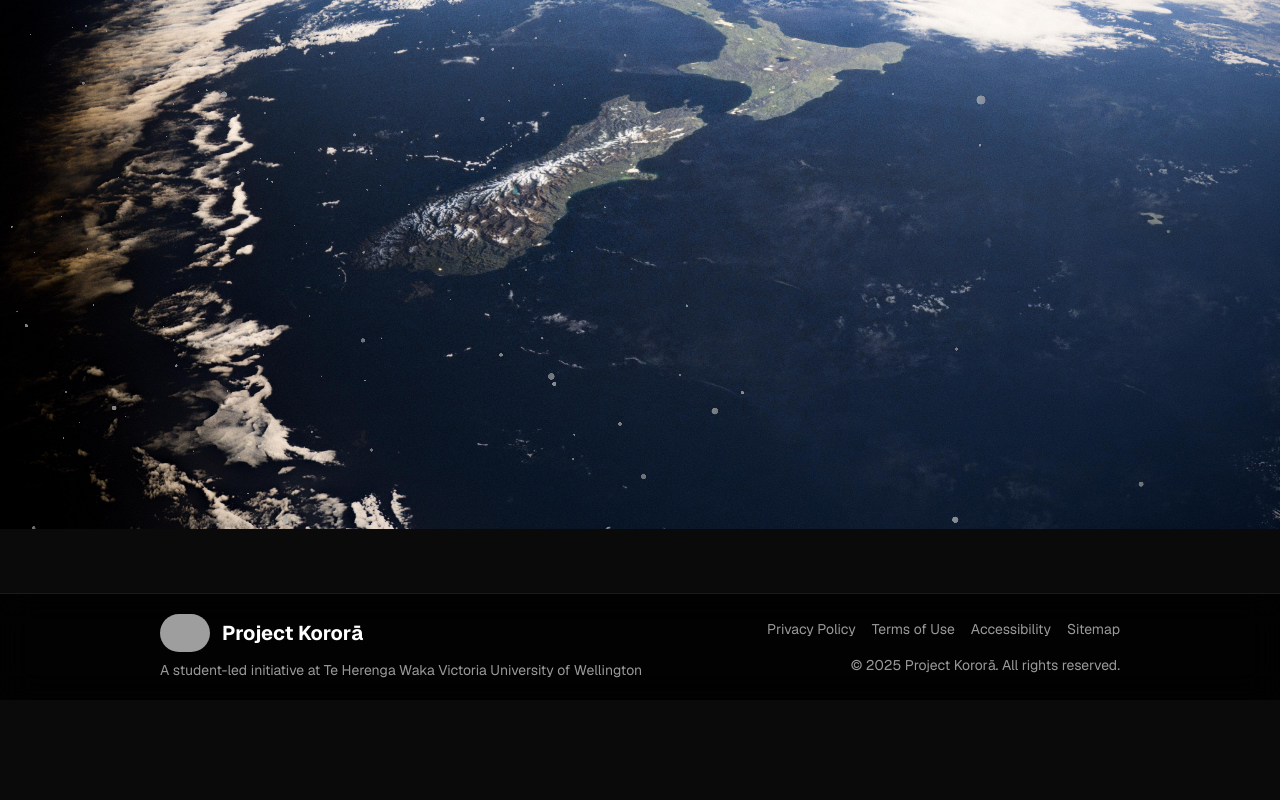
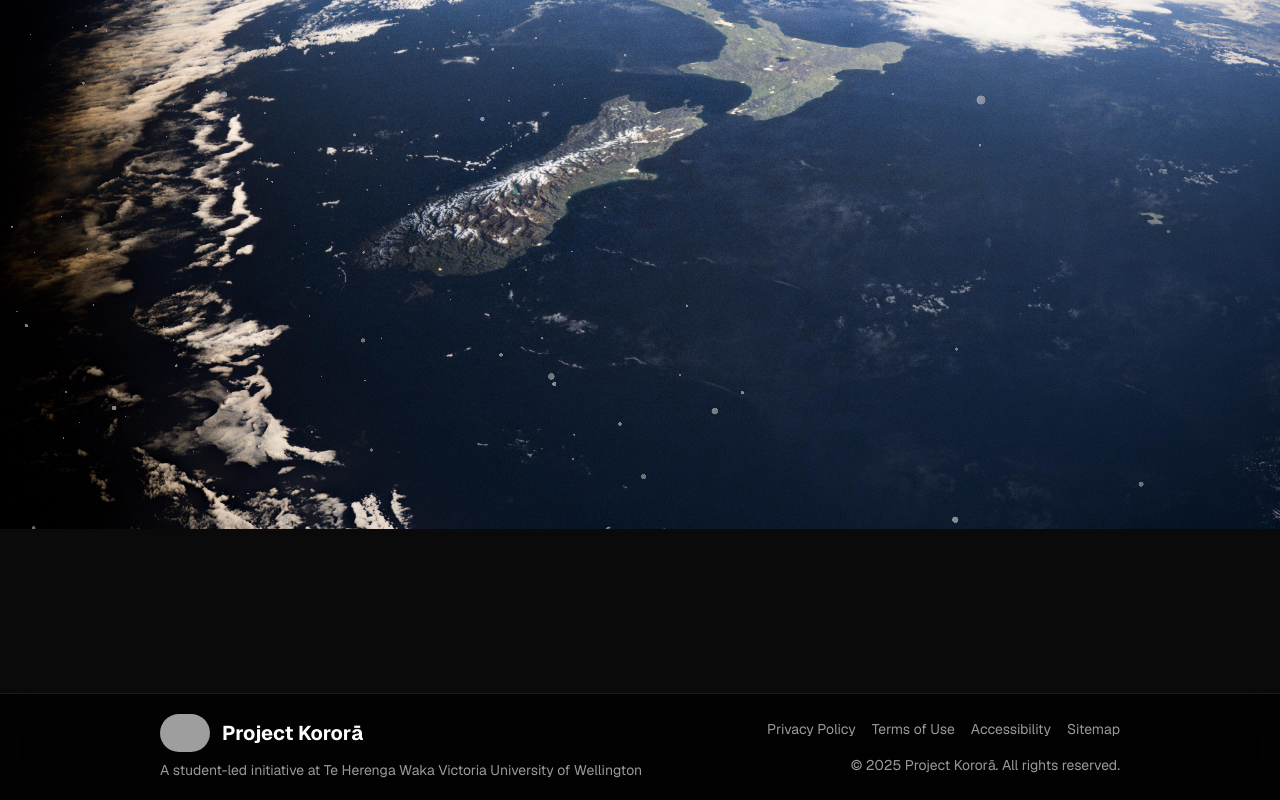
Before and after one commit to Project-Korora/projectkorora.space, a Next.js app: page / in a window 1280 px wide. Shown: the part 271-1071 px from the top of the page. Before the commit the page ends 971 px from the top, so only its background shows below. Built offline with nearby package versions, Linux system fonts and the light colour scheme; grey boxes are pictures that could not be loaded.

Commit message:
chore: Update .gitignore and adjust Footer component styling
- Added IDE and OS specific files to .gitignore to prevent unnecessary tracking.
- Adjusted margin-top in Footer component for improved layout consistency.

```diff
--- a/src/app/components/Footer.tsx
+++ b/src/app/components/Footer.tsx
@@ -2,10 +2,11 @@ import Logo from "./Logo";
 
 export default function Footer() {
     return (
-        <footer className="bg-black/80 backdrop-blur-lg border-t border-white/10 mt-auto">
+        <footer className="bg-black/80 backdrop-blur-lg border-t border-white/10 mt-25">
             <div className="max-w-5xl mx-auto px-4 sm:px-6 lg:px-8 py-5">
                 <div className="flex flex-col md:flex-row justify-between items-start md:items-center gap-6">
                     {/* Brand Section */}
+
                     <div>
                         <Logo />
                         <p className="mt-2 text-sm text-white/60">
```
Also changed, not shown: 1 other file (tests, documents, lock files or other folders).
